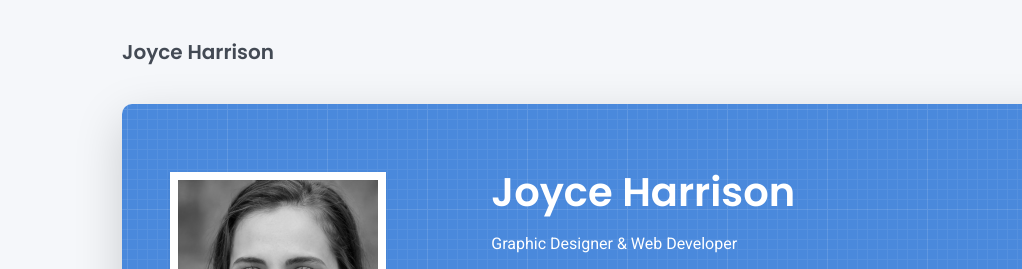
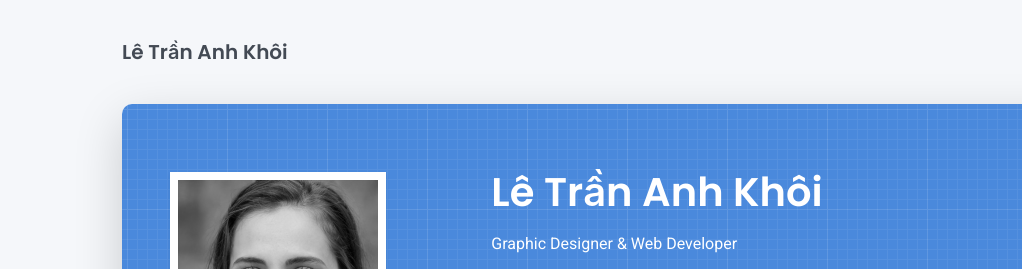
Before and after one commit to LeTranAnhKhoi/CV, a plain HTML site: page index.html in a window 1280 px wide. Shown: the top 269 px of the page, 0-1022 px from the left. Drawn offline with Linux system fonts and the light colour scheme.

Commit message:
Update index.html

```diff
--- a/index.html
+++ b/index.html
@@ -4,7 +4,7 @@
     <meta charset="UTF-8">
     <meta http-equiv="X-UA-Compatible" content="IE=edge">
     <meta name="viewport" content="width=device-width, initial-scale=1">
-    <title>Right Resume</title>
+    <title>My Resume</title>
     <link rel="preconnect" href="https://fonts.gstatic.com" crossorigin="crossorigin"/>
     <link rel="preload" as="style" href="https://fonts.googleapis.com/css2?family=Poppins:wght@600&amp;family=Roboto:wght@300;400;500;700&amp;display=swap"/>
     <link rel="stylesheet" href="https://fonts.googleapis.com/css2?family=Poppins:wght@600&amp;family=Roboto:wght@300;400;500;700&amp;display=swap" media="print" onload="this.media='all'"/>
@@ -28,7 +28,7 @@
     <header class="d-print-none">
       <div class="container text-center text-lg-left">
         <div class="py-3 clearfix">
-          <h1 class="site-title mb-0">Joyce Harrison</h1>
+          <h1 class="site-title mb-0">Lê Trần Anh Khôi</h1>
           <div class="site-nav">
             <nav role="navigation">
               <ul class="nav justify-content-center">
@@ -55,7 +55,7 @@
         <div class="avatar hover-effect bg-white shadow-sm p-1"><img src="images/avatar.jpg" width="200" height="200"/></div>
       </div>
       <div class="col-lg-8 col-md-7 text-center text-md-start">
-        <h2 class="h1 mt-2" data-aos="fade-left" data-aos-delay="0">Joyce Harrison</h2>
+        <h2 class="h1 mt-2" data-aos="fade-left" data-aos-delay="0">Lê Trần Anh Khôi</h2>
         <p data-aos="fade-left" data-aos-delay="100">Graphic Designer & Web Developer</p>
         <div class="d-print-none" data-aos="fade-left" data-aos-delay="200"><a class="btn btn-light text-dark shadow-sm mt-1 me-1" href="right-resume.pdf" target="_blank">Download CV</a><a class="btn btn-success shadow-sm mt-1" href="#contact">Hire Me</a></div>
       </div>
```
